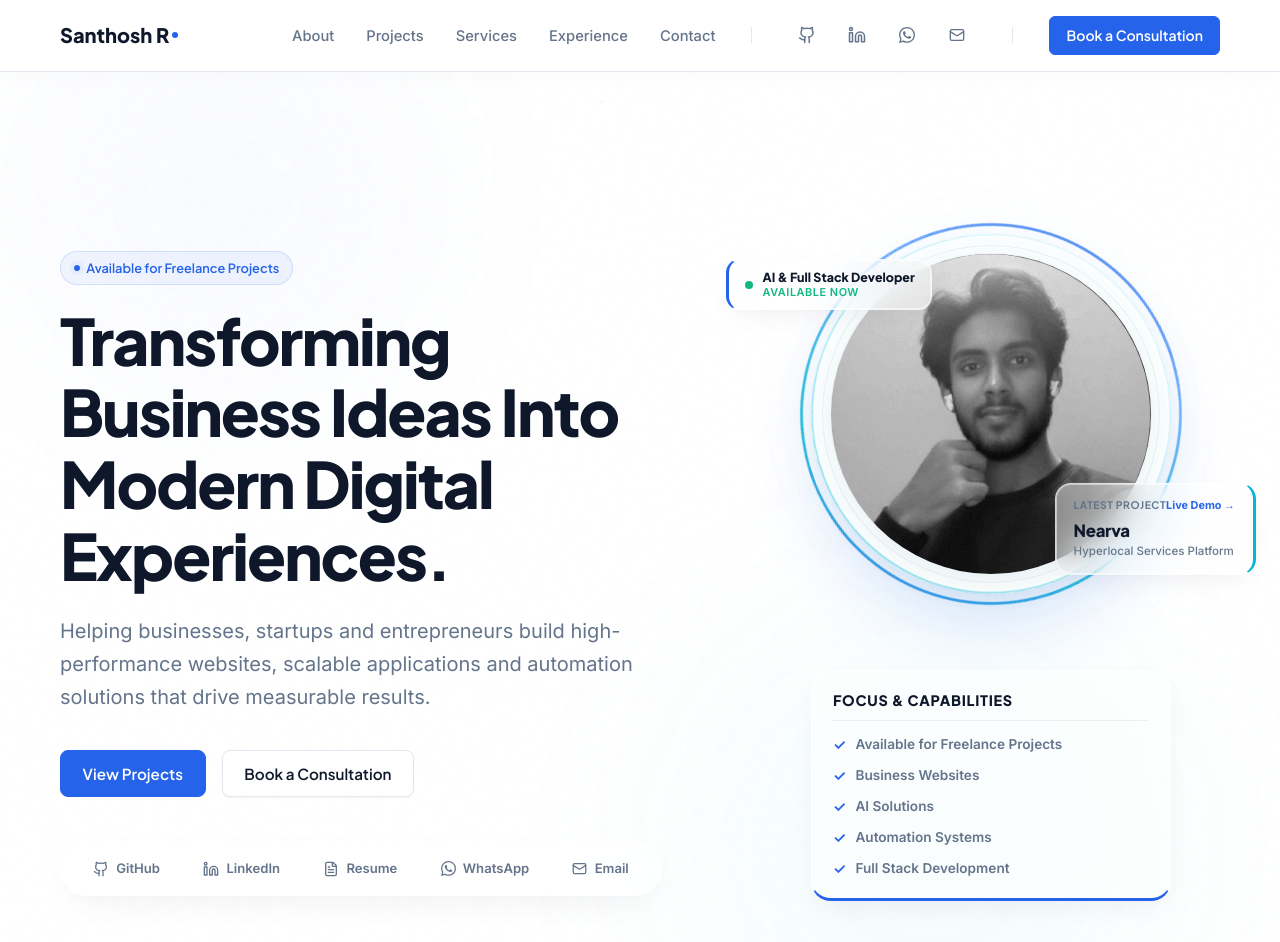
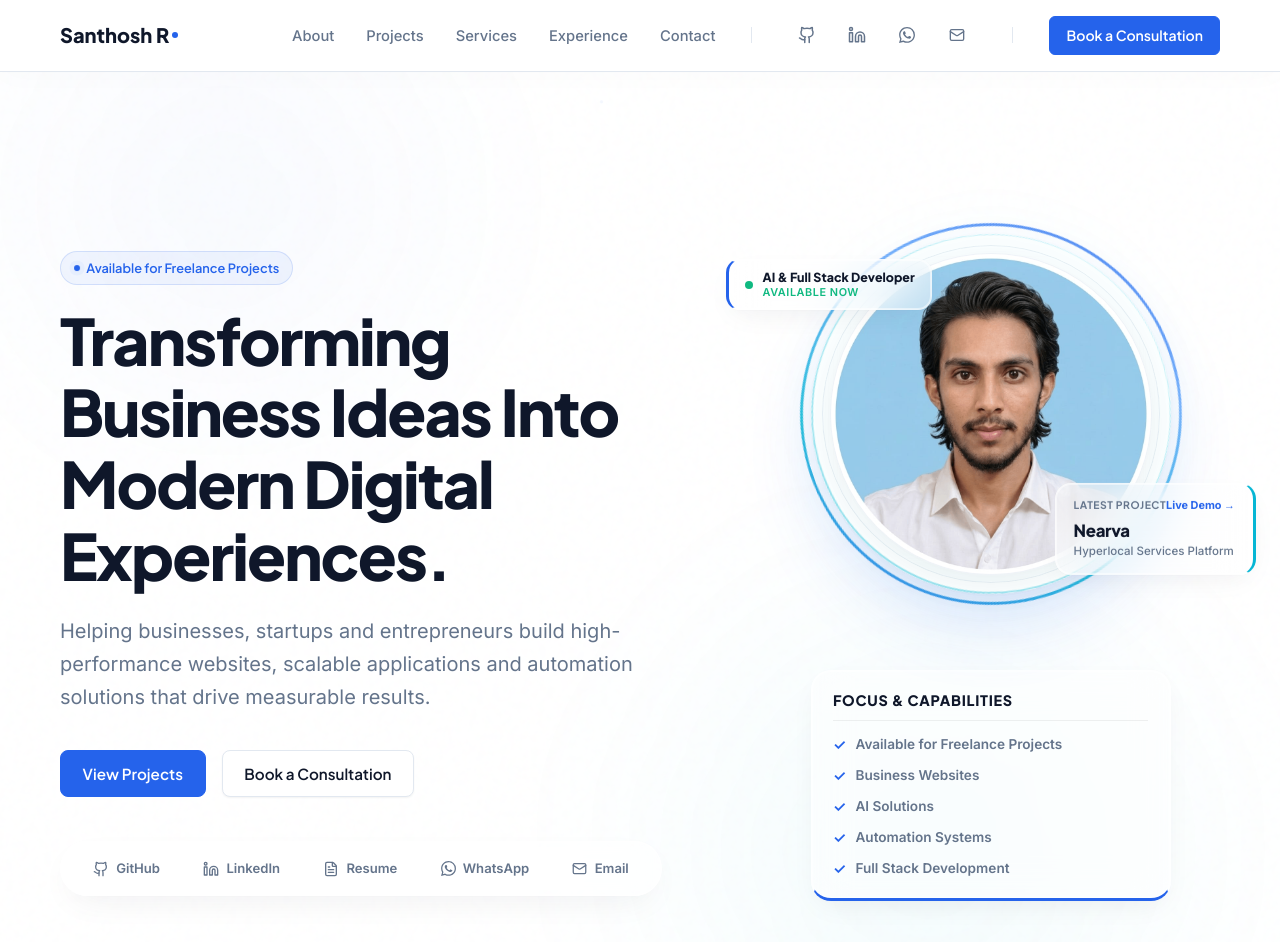
Before and after one commit to santhoshraghuraman/Santhosh-Raghuraman, a Next.js app: page / in a window 1280 px wide. Shown: the top 942 px of the page. Built offline with nearby package versions, Linux system fonts and the light colour scheme.

Commit message:
Update resume link and profile image to 1.png

```diff
--- a/src/app/globals.css
+++ b/src/app/globals.css
@@ -588,15 +588,10 @@ p {
   width: 100%;
   height: 100%;
   object-fit: cover;
-  object-position: center 15%; /* Professional portrait crop */
+  object-position: center 15%;
   display: block;
   transform: scale(1.05);
-  filter: grayscale(100%) contrast(1.08); /* Professional black & white version */
   transition: all 0.35s var(--ease-spring);
-}
-
-.profile-avatar-wrapper:hover img {
-  filter: grayscale(0%) contrast(1.0); /* Hover reveals color */
 }
 
 /* Premium Rotating Rings (Apple / Stripe aesthetic) */
--- a/src/app/layout.js
+++ b/src/app/layout.js
@@ -32,7 +32,7 @@ export const metadata = {
     siteName: "Santhosh R Portfolio",
     images: [
       {
-        url: "/profile.png",
+        url: "/1.png",
         width: 800,
         height: 800,
         alt: "Santhosh R — AI & Full Stack Developer",
@@ -46,7 +46,7 @@ export const metadata = {
     title: "Santhosh R | AI & Full Stack Developer | Business Website Specialist",
     description:
       "Santhosh R is a professional AI & Full Stack Developer helping businesses, startups, and entrepreneurs build modern websites, scalable web applications, and intelligent automation systems.",
-    images: ["/profile.png"],
+    images: ["/1.png"],
   },
   robots: {
     index: true,
--- a/src/app/page.js
+++ b/src/app/page.js
@@ -448,7 +448,7 @@ export default function Home() {
                     <LinkedinIcon size={16} /> <span>LinkedIn</span>
                   </a>
                   <div className="hero-dock-divider" />
-                  <a href="https://drive.google.com/file/d/1AhgVqeseo3t0E9EiUEFDuETfuznnLZdd/view?usp=sharing" target="_blank" rel="noopener noreferrer" className="hero-dock-item" id="hero-dock-resume">
+                  <a href="https://drive.google.com/file/d/1_Mc-iZkYrEUsDXYudqBRB_IAghPlFGqY/view" target="_blank" rel="noopener noreferrer" className="hero-dock-item" id="hero-dock-resume">
                     <FileText size={16} /> <span>Resume</span>
                   </a>
                   <div className="hero-dock-divider" />
@@ -488,7 +488,7 @@ export default function Home() {
                       <div className="ring-second" />
 
                       <div className="profile-avatar-wrapper">
-                        <Image src="/profile.png" alt="Santhosh R — AI & Full Stack Developer" width={360} height={360} priority />
+                        <Image src="/1.png" alt="Santhosh R — AI & Full Stack Developer" width={360} height={360} priority />
                       </div>
                     </div>
 
@@ -1156,7 +1156,7 @@ export default function Home() {
                   <a href="https://www.linkedin.com/in/santhosh-0407rv/" target="_blank" rel="noopener noreferrer" className="contact-social-link" id="contact-social-linkedin">
                     <LinkedinIcon size={16} /> LinkedIn
                   </a>
-                  <a href="https://drive.google.com/file/d/1AhgVqeseo3t0E9EiUEFDuETfuznnLZdd/view?usp=sharing" target="_blank" rel="noopener noreferrer" className="contact-social-link" id="contact-social-resume">
+                  <a href="https://drive.google.com/file/d/1_Mc-iZkYrEUsDXYudqBRB_IAghPlFGqY/view" target="_blank" rel="noopener noreferrer" className="contact-social-link" id="contact-social-resume">
                     <FileText size={16} /> Resume
                   </a>
                 </div>
@@ -1210,7 +1210,7 @@ export default function Home() {
                   </a>
                 </li>
                 <li>
-                  <a href="https://drive.google.com/file/d/1AhgVqeseo3t0E9EiUEFDuETfuznnLZdd/view?usp=sharing" target="_blank" rel="noopener noreferrer">
+                  <a href="https://drive.google.com/file/d/1_Mc-iZkYrEUsDXYudqBRB_IAghPlFGqY/view" target="_blank" rel="noopener noreferrer">
                     <FileText size={14} /> Resume
                   </a>
                 </li>
@@ -1243,7 +1243,7 @@ export default function Home() {
             "@type": "Person",
             "name": "Santhosh R",
             "url": "https://santhosh-portfolio.vercel.app",
-            "image": "https://santhosh-portfolio.vercel.app/profile.png",
+            "image": "https://santhosh-portfolio.vercel.app/1.png",
             "jobTitle": "AI & Full Stack Developer",
             "description": "Santhosh R is a professional AI & Full Stack Developer building modern websites, scalable applications, and automation solutions.",
             "sameAs": [
```
Also changed, not shown: public/1.png (added), public/profile.png (deleted).
